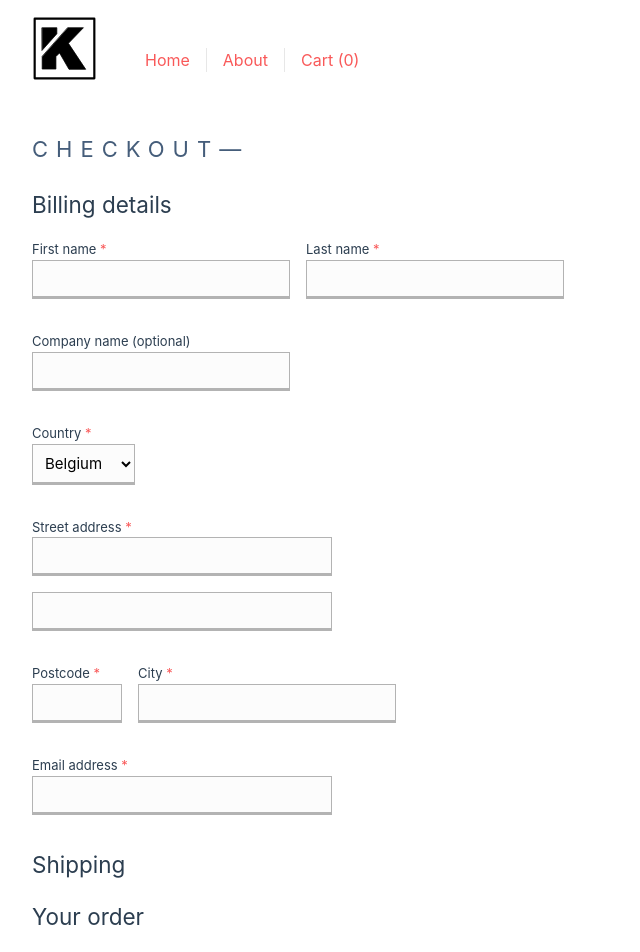
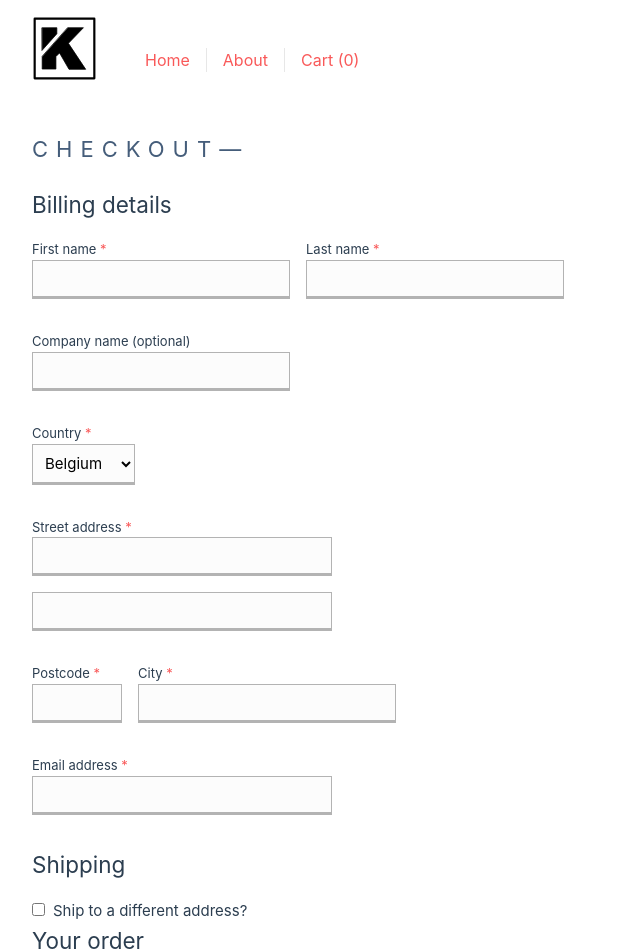
Before and after one commit to DrLeurs/kreastion-shop, a Vue app in the folder frontend/kreastion-shop/: page /checkout in a window 1280 px wide. Shown: the top 952 px of the page, without its empty margins (0-640 px from the left). Built offline with nearby package versions, Linux system fonts and the light colour scheme.

Commit message:
Add more billing details to CheckoutView

```diff
--- a/frontend/kreastion-shop/src/views/CheckoutView.vue
+++ b/frontend/kreastion-shop/src/views/CheckoutView.vue
@@ -60,7 +60,11 @@ export default {}
         </label>
       </div>
     </div>
-    <h2>Shipping</h2>
+    <div class="shipping">
+      <h2>Shipping</h2>
+      <input type="checkbox" name="shipping" id="shipping">
+      <label for="shipping">Ship to a different address?</label>
+    </div>
     <h2>Your order</h2>
     <h2>Continue to payment</h2>
   </main>
@@ -93,6 +97,10 @@ label > span {
   width: 6em;
 }
 
+#shipping {
+  margin-right: .5rem;
+}
+
 input[type=text], select {
   font-family: inherit;
   font-size: inherit;
```
